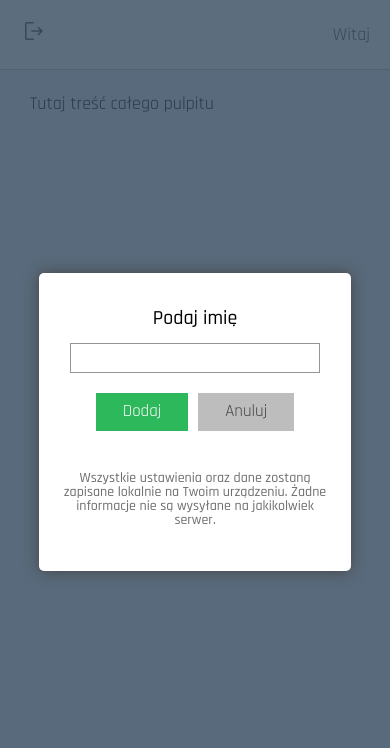
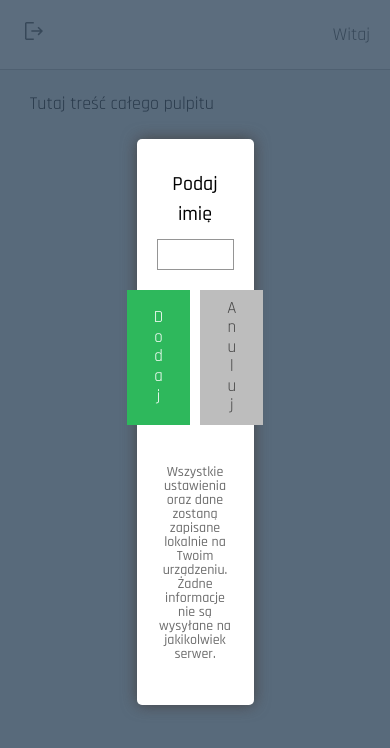
Before and after one commit to Maciej86/dashboard, a React (Create React App) app: page / in a window 390 px wide. Shown: the top 748 px of the page. Built offline with nearby package versions, Linux system fonts and the light colour scheme.

Commit message:
Added new breakpoint mobile style

```diff
--- a/src/core/theme.ts
+++ b/src/core/theme.ts
@@ -20,6 +20,8 @@ const size = {
 
 const media = {
   hiddenNav: 1000,
+  height800: 800,
+  height350: 350,
 } as const;
 
 const speed = {
--- a/src/features/Name/styled.ts
+++ b/src/features/Name/styled.ts
@@ -21,7 +21,7 @@ export const Window = styled.div`
   text-align: center;
   box-shadow: 0 0 15px ${({ theme }) => theme.color.boxShadow};
 
-  @media (max-width: 800px) {
+  @media (max-width: ${({ theme }) => theme.size.height800}px) {
     width: 80%;
   }
 `;
@@ -32,7 +32,7 @@ export const From = styled.form`
   justify-content: center;
   align-items: center;
 
-  @media (max-width: 800px) {
+  @media (max-width: ${({ theme }) => theme.size.height800}px) {
     width: 100%;
   }
 `;
@@ -56,7 +56,7 @@ export const Buttons = styled.div`
   gap: 10px;
   margin-top: 20px;
 
-  @media (max-width: 350px) {
+  @media (max-width: ${({ theme }) => theme.size.height350}px) {
     flex-direction: column;
     width: 100%;
     margin-top: 10px;
```
